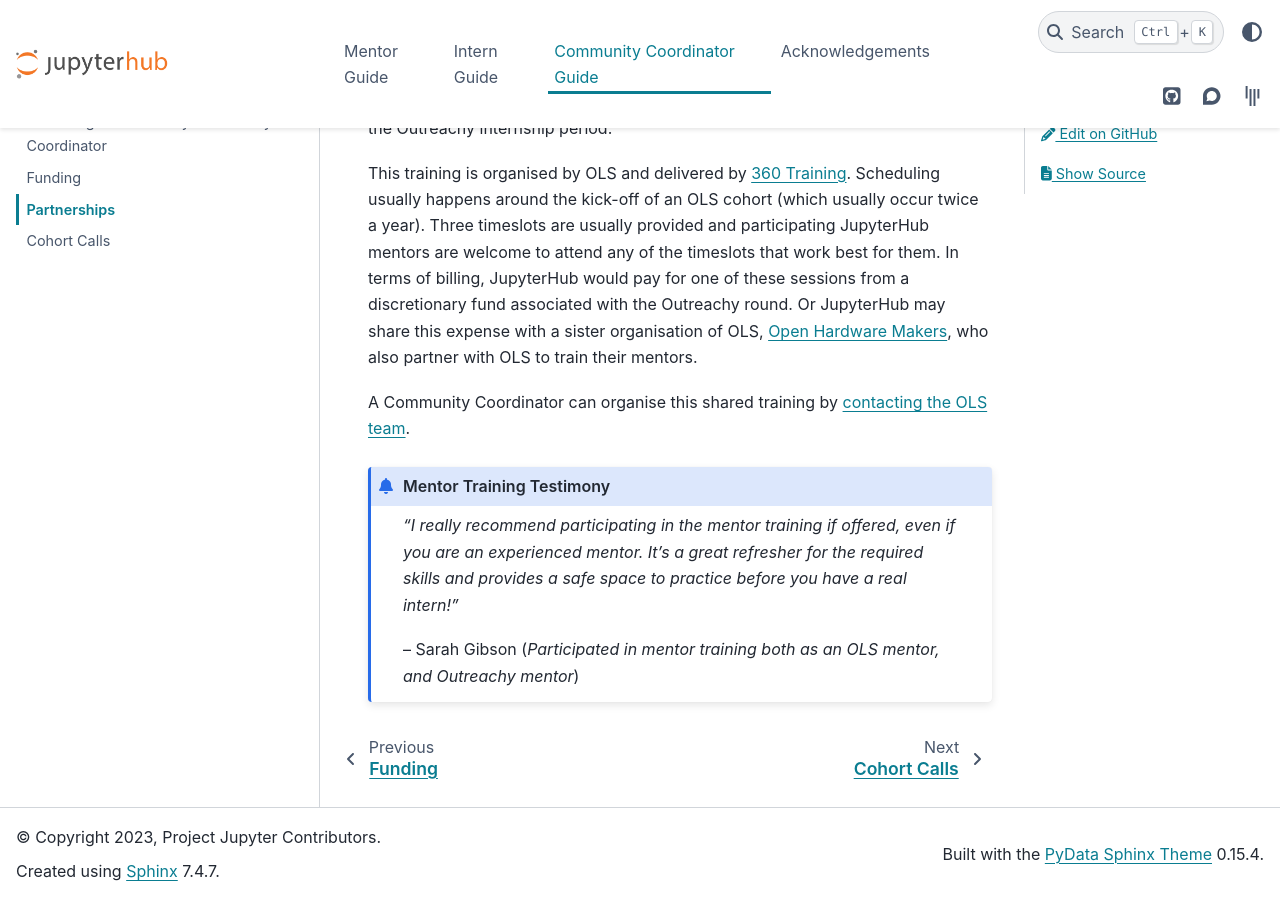
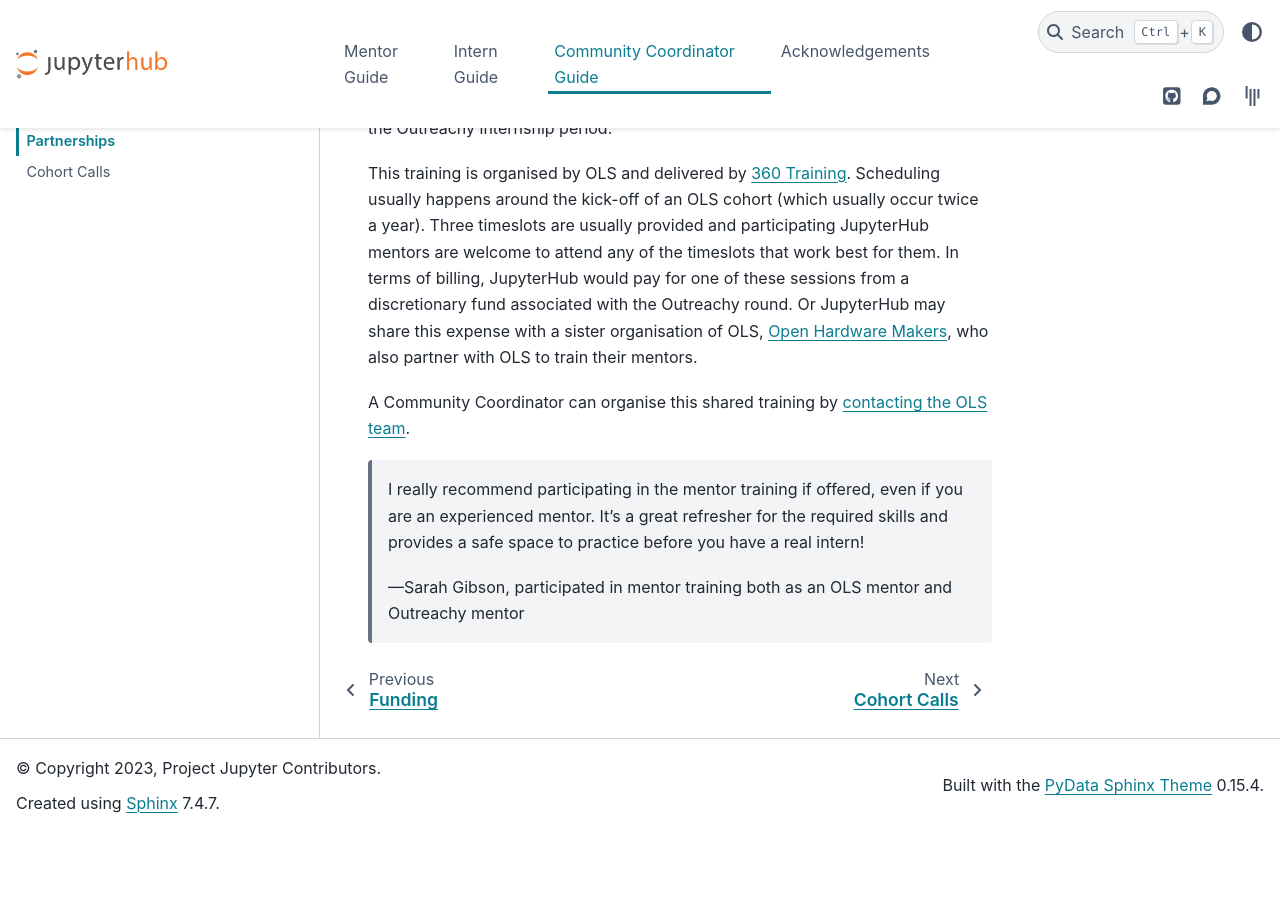
Before and after one commit to jupyterhub/outreachy, a Sphinx documentation site: the page built from docs/source/community-coordinator/partnerships.md, in a window 1280 px wide and 900 px high, scrolled down 666 px. Built offline with Sphinx 7.4.7 and the PyData theme 0.15.4, drawn with Linux system fonts in a browser that asks for light colours; the version number could not be read and is left out; after the commit the page ends 1498 px from its top, so only the background shows below that; some of the changed lines change nothing that is shown.

Commit message:
Use attributed quote in partnerships section

````diff
--- a/docs/source/community-coordinator/partnerships.md
+++ b/docs/source/community-coordinator/partnerships.md
@@ -39,11 +39,7 @@
 A Community Coordinator can organise this shared training by [contacting the
 OLS team](mailto:team@openlifesci.org).
 
-```{admonition} Mentor Training Testimony
-_"I really recommend participating in the mentor training if offered, even if
-you are an experienced mentor. It's a great refresher for the required skills
-and provides a safe space to practice before you have a real intern!"_
-
--- Sarah Gibson
-(_Participated in mentor training both as an OLS mentor, and Outreachy mentor_)
-```
+{attribution="Sarah Gibson, participated in mentor training both as an OLS mentor and Outreachy mentor"}
+> I really recommend participating in the mentor training if offered, even if
+> you are an experienced mentor. It's a great refresher for the required skills
+> and provides a safe space to practice before you have a real intern!
````
